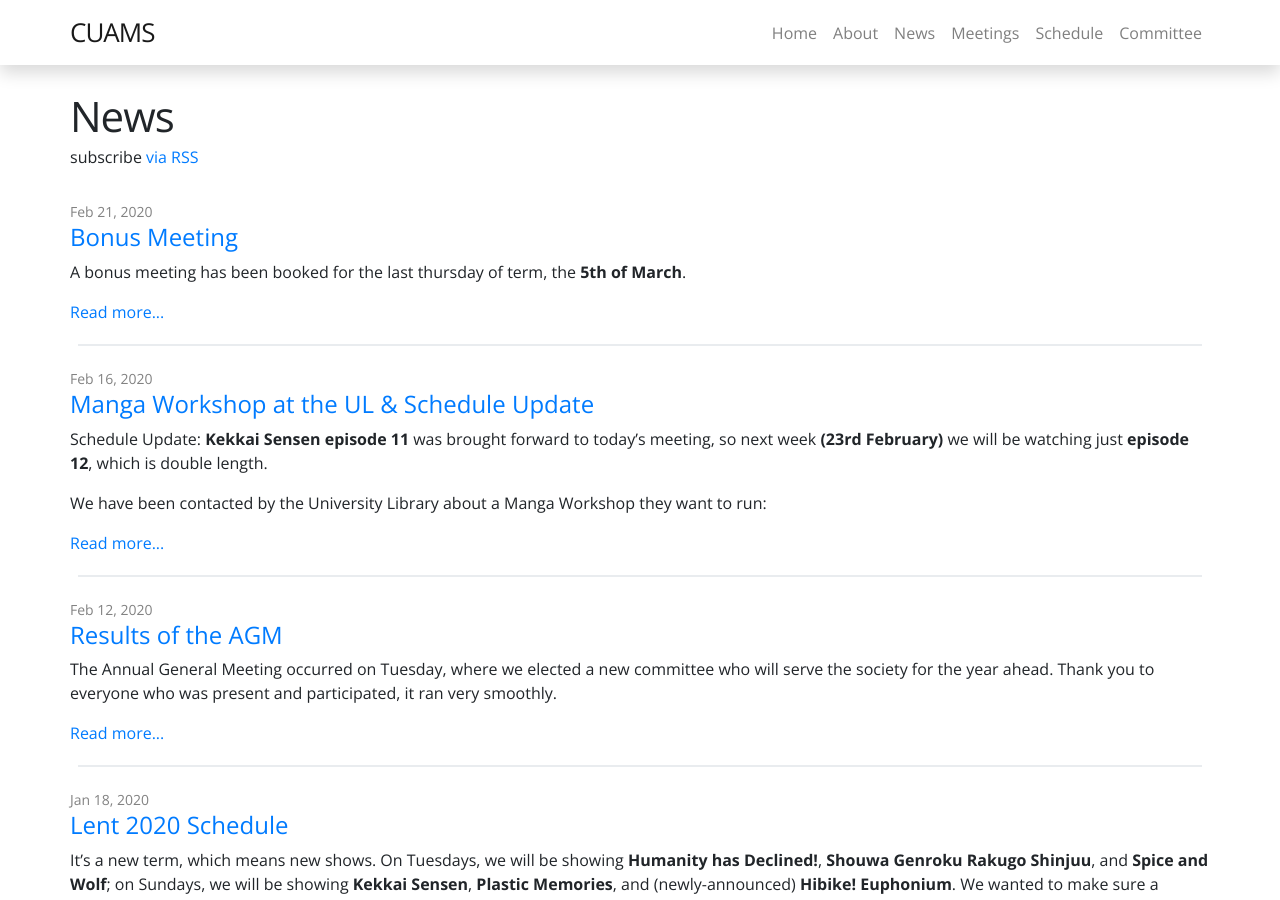
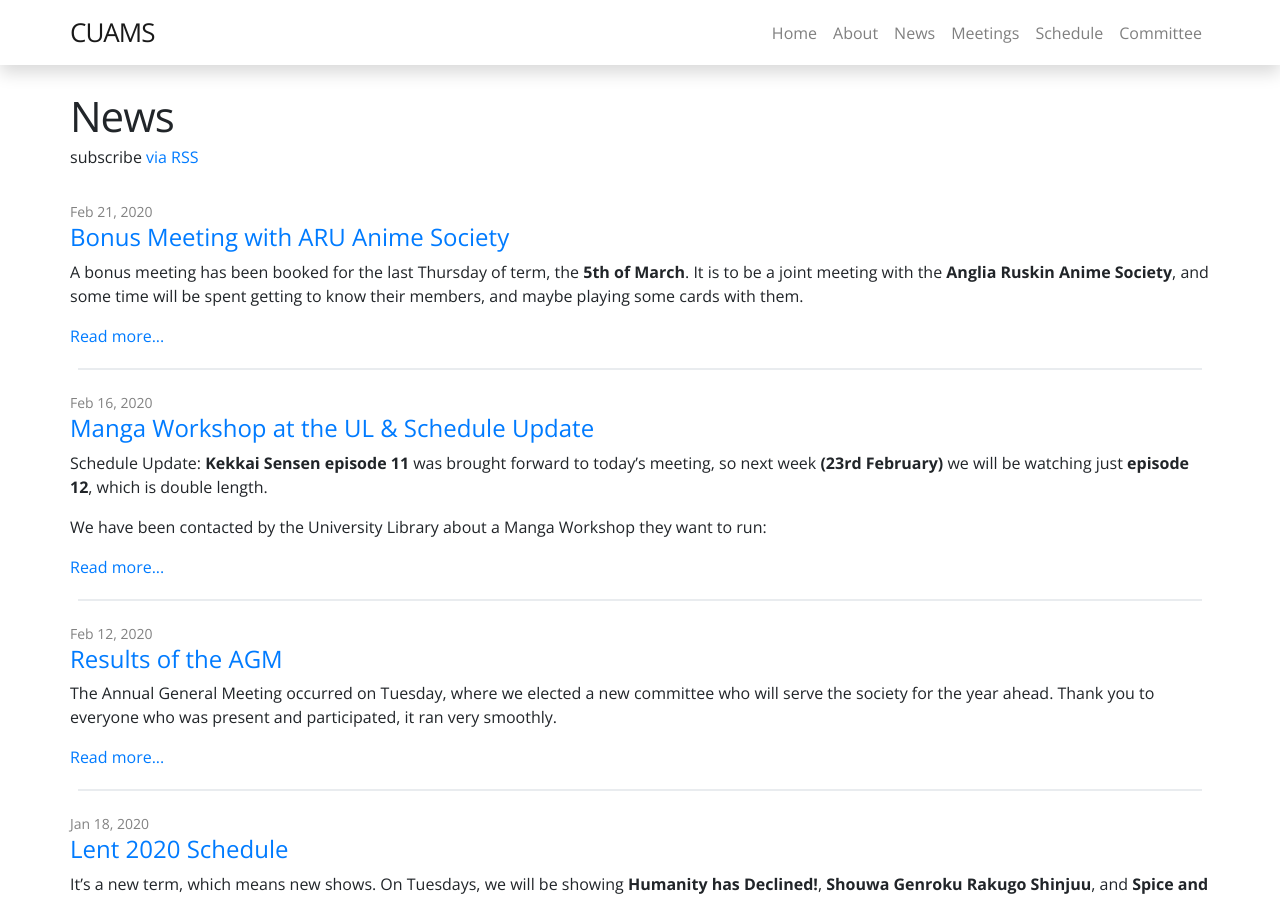
Before and after one commit to CUAMS/CUAMS-Website, a Jekyll site: the page built from pages/news.md, in a window 1280 px wide and 900 px high. Built offline with Jekyll 4.4.1, drawn with Linux system fonts in a browser that asks for light colours; nearby versions of some CDN libraries.

Commit message:
Fixed schedule and updated last news post.

```diff
--- a/_data/schedule.yml
+++ b/_data/schedule.yml
@@ -173,7 +173,7 @@
     shows:
      - Humanity has Declined! 9-10
      - Shouwa Genroku Rakugo Shinjuu 10-11
-     - Spice and Wolf 9-11
+     - Spice and Wolf 9-10
   - date: 2020-02-23
     venue: DD48, Queens'
     event: Sunday Meeting
@@ -187,7 +187,7 @@
     shows:
      - Humanity has Declined! 11-12
      - Shouwa Genroku Rakugo Shinjuu 12-13
-     - Spice and Wolf 12-13
+     - Spice and Wolf 11-13
   - date: 2020-03-01
     venue: DD48, Queens'
     event: Sunday Meeting
--- a/_posts/2020-02-21-bonus-meeting.md
+++ b/_posts/2020-02-21-bonus-meeting.md
@@ -1,9 +1,9 @@
 ---
 layout: post
-title: Bonus Meeting
+title: Bonus Meeting with ARU Anime Society
 date: 2020-02-21 18:00 +0000
 ---
-A bonus meeting has been booked for the last thursday of term, the **5th of March**.
+A bonus meeting has been booked for the last Thursday of term, the **5th of March**. It is to be a joint meeting with the **Anglia Ruskin Anime Society**, and some time will be spent getting to know their members, and maybe playing some cards with them.
 
 It will be held in the **Angevin Room** in Queen's, at **7:30pm**. We will be watching the 2015 film, **The Anthem of the Heart**.
 
```
